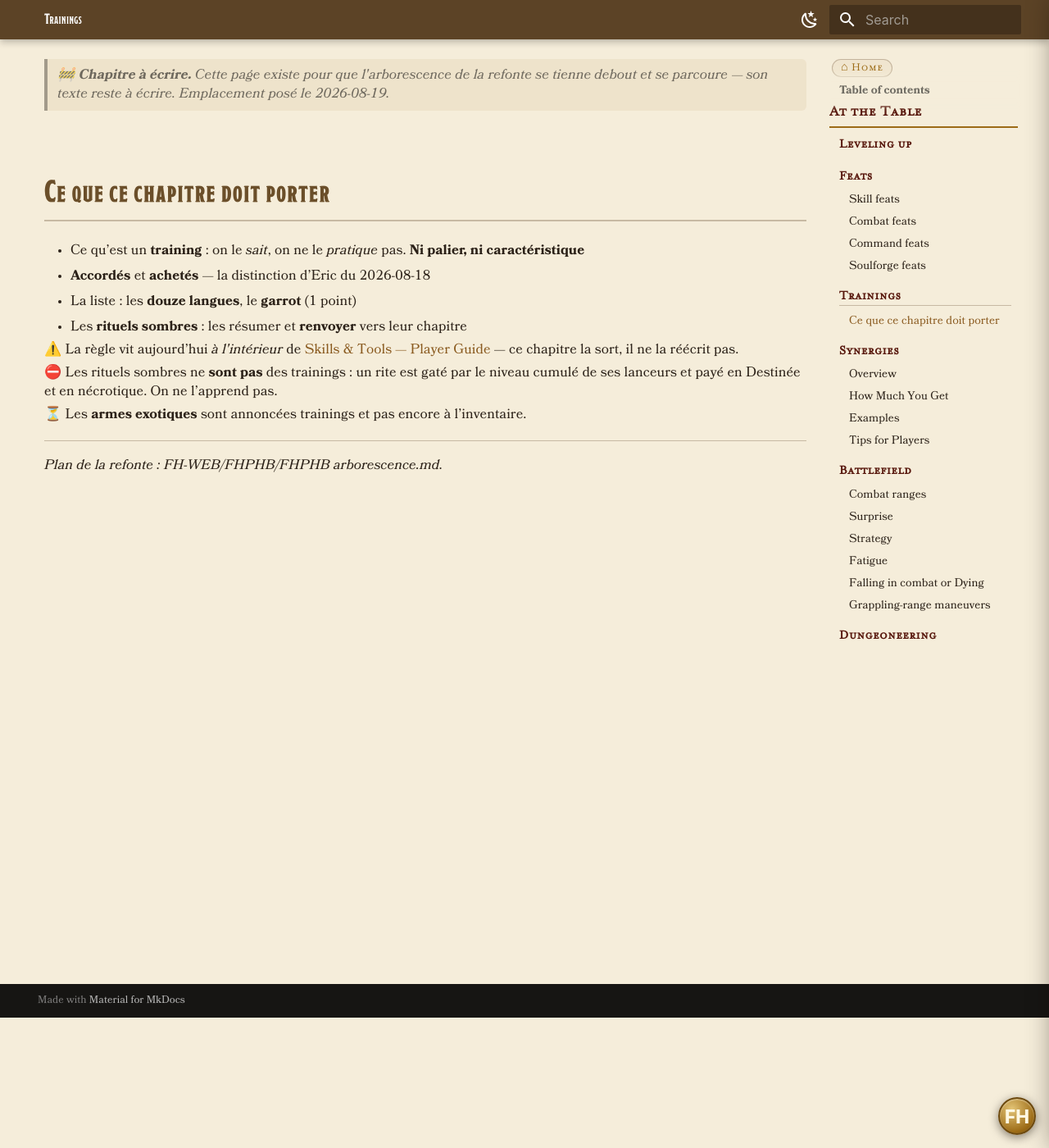
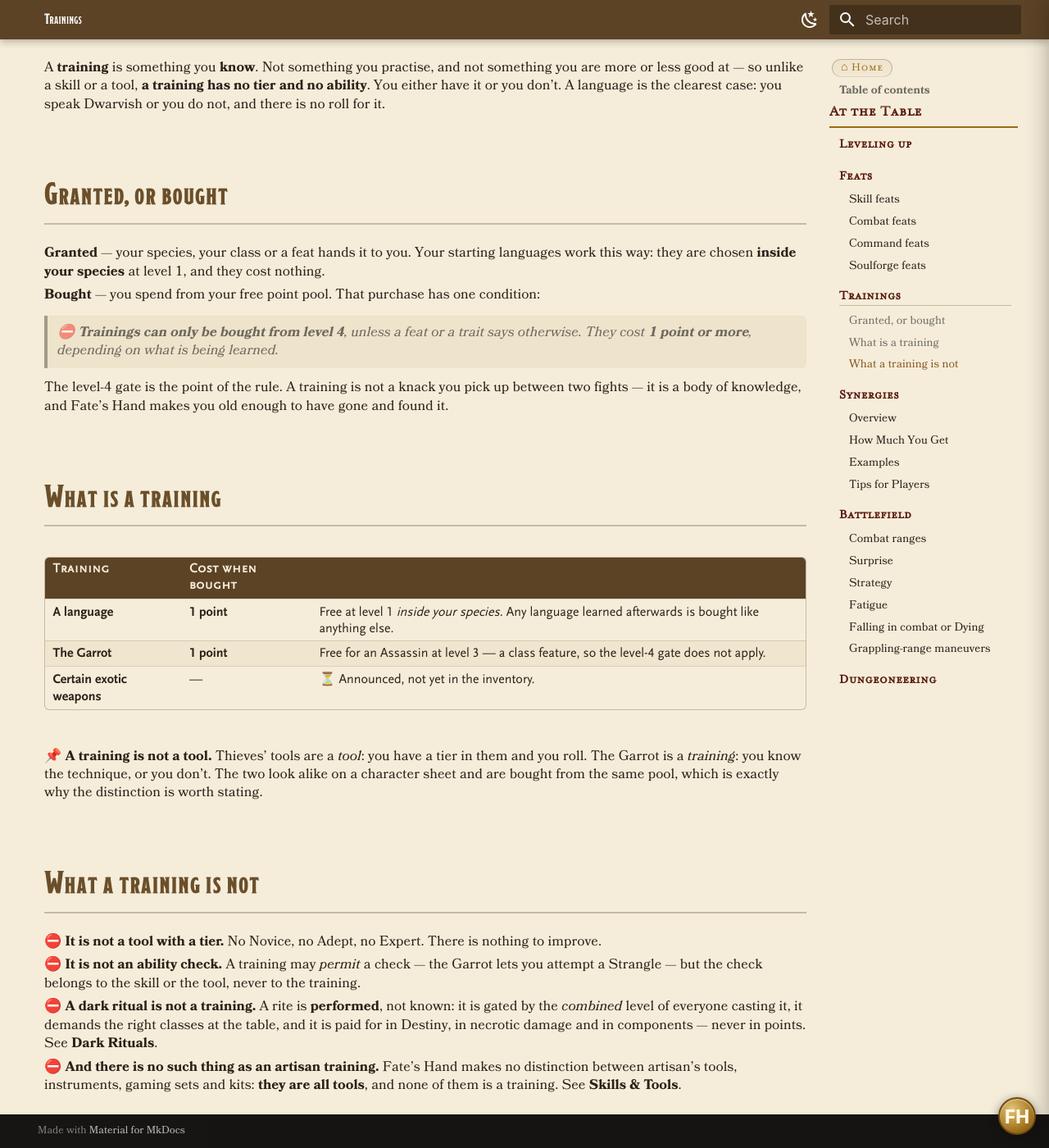
Before and after one commit to Noirchicot/fh-phb, an MkDocs documentation site: the page built from docs/chapters/trainings.md, in a window 1280 px wide and 1400 px high, scrolled down 159 px. Shown: the whole window at 82% size. Built offline with MkDocs 1.6.1 and Material for MkDocs 9.7.7, drawn with Linux system fonts in a browser that asks for light colours.

Commit message:
Trainings et Leveling Up cessent d'être des emplacements vides
Eric a dicté la doctrine des points de compétence. Deux chapitres qui n'étaient
que des bandeaux « à écrire » la portent maintenant.

TRAININGS (167 → 653 mots). Ce qu'est un training : quelque chose qu'on SAIT.
Ni palier, ni caractéristique — on l'a ou on ne l'a pas. Accordé (espèce,
classe, don) ou acheté, et l'achat est gaté au niveau 4 sauf dérogation portée
par un don ou un trait, pour 1 point ou plus. Les langues (1 pt après le niveau
1), le Garrot (1 pt, gratuit pour l'Assassin au niveau 3). Le chapitre dit
aussi ce qu'un training n'est PAS : pas un outil à palier, pas un jet, et il
n'existe pas de training d'artisan puisque FH ne distingue pas les outils.

Le mot est TRAININGS. Eric a écrit « teachings » en demandant à être corrigé.
C'est le mot du moteur (13 enregistrements), du vault et du site.

LEVELING UP (108 → 486 mots). Ce que FH ajoute par-dessus la 2024, et c'est
tout en points : +2 libres aux niveaux 4/8/12/16/20, le droit d'acheter
l'Expertise et un training à partir du niveau 4, le barde +1 par niveau de
BARDE depuis le 2, Araag et Elestu +2 aux niveaux 3 et 6. Plus ce qui NE change
pas en montant : les points liés restent liés, un point d'outil ne devient
jamais un point de compétence, et le vivier de maîtrises ne bouge pas.

Le niveau 4 est le pivot du système et le chapitre le dit : en dessous on
remplit ce qu'on fait déjà, au-dessus on achète de la profondeur et du savoir.

⚠️ LES RITUELS SOMBRES NE SONT PAS ÉCRITS COMME DES TRAININGS, et la note
d'atelier dit pourquoi : trois mesures contredisent la doctrine sur ce point,
dont un encadré d'Eric du 18/08. Les dix rites n'ont aucun coût en points, ils
se paient en Destinée et en dégâts nécrotiques, et le gate est le niveau CUMULÉ
du groupe. Décision remontée plutôt que devinée.

Co-Authored-By: Claude Opus 5 <noreply@anthropic.com>

```diff
--- a/docs/chapters/trainings.md
+++ b/docs/chapters/trainings.md
@@ -1,23 +1,49 @@
 # Trainings
 
-> 🚧 **Chapitre à écrire.** Cette page existe pour que l'arborescence de la refonte se tienne
-> debout et se parcoure — son texte reste à écrire. *Emplacement posé le 2026-08-19.*
+A **training** is something you **know**. Not something you practise, and not something you
+are more or less good at — so unlike a skill or a tool, **a training has no tier and no
+ability**. You either have it or you don't. A language is the clearest case: you speak Dwarvish
+or you do not, and there is no roll for it.
 
-## Ce que ce chapitre doit porter
+## Granted, or bought
 
-- Ce qu'est un **training** : on le *sait*, on ne le *pratique* pas. **Ni palier, ni caractéristique**
-- **Accordés** et **achetés** — la distinction d'Eric du 2026-08-18
-- La liste : les **douze langues**, le **garrot** (1 point)
-- Les **rituels sombres** : les résumer et **renvoyer** vers leur chapitre
+**Granted** — your species, your class or a feat hands it to you. Your starting languages work
+this way: they are chosen **inside your species** at level 1, and they cost nothing.
 
-⚠️ La règle vit aujourd'hui *à l'intérieur* de [Skills & Tools — Player Guide](skills-and-tools.md) — ce chapitre
-la sort, il ne la réécrit pas.
+**Bought** — you spend from your free point pool. That purchase has one condition:
 
-⛔ Les rituels sombres ne **sont pas** des trainings : un rite est gaté par le niveau cumulé de
-ses lanceurs et payé en Destinée et en nécrotique. On ne l'apprend pas.
+> ⛔ **Trainings can only be bought from level 4**, unless a feat or a trait says otherwise.
+> They cost **1 point or more**, depending on what is being learned.
 
-⏳ Les **armes exotiques** sont annoncées trainings et pas encore à l'inventaire.
+The level-4 gate is the point of the rule. A training is not a knack you pick up between two
+fights — it is a body of knowledge, and Fate's Hand makes you old enough to have gone and
+found it.
 
----
+## What is a training
 
-*Plan de la refonte : FH-WEB/FHPHB/FHPHB arborescence.md.*
+| Training | Cost when bought | |
+|---|---|---|
+| **A language** | **1 point** | Free at level 1 *inside your species*. Any language learned afterwards is bought like anything else. |
+| **The Garrot** | **1 point** | Free for an Assassin at level 3 — a class feature, so the level-4 gate does not apply. |
+| **Certain exotic weapons** | — | ⏳ Announced, not yet in the inventory. |
+
+📌 **A training is not a tool.** Thieves' tools are a *tool*: you have a tier in them and you
+roll. The Garrot is a *training*: you know the technique, or you don't. The two look alike on
+a character sheet and are bought from the same pool, which is exactly why the distinction is
+worth stating.
+
+## What a training is not
+
+⛔ **It is not a tool with a tier.** No Novice, no Adept, no Expert. There is nothing to improve.
+
+⛔ **It is not an ability check.** A training may *permit* a check — the Garrot lets you attempt
+a Strangle — but the check belongs to the skill or the tool, never to the training.
+
+⛔ **A dark ritual is not a training.** A rite is **performed**, not known: it is gated by the
+*combined* level of everyone casting it, it demands the right classes at the table, and it is
+paid for in Destiny, in necrotic damage and in components — never in points. See
+**Dark Rituals**.
+
+⛔ **And there is no such thing as an artisan training.** Fate's Hand makes no distinction
+between artisan's tools, instruments, gaming sets and kits: **they are all tools**, and none of
+them is a training. See **Skills & Tools**.
```
Also changed, not shown: docs/chapters/leveling-up.md (+28 -12 lines).
